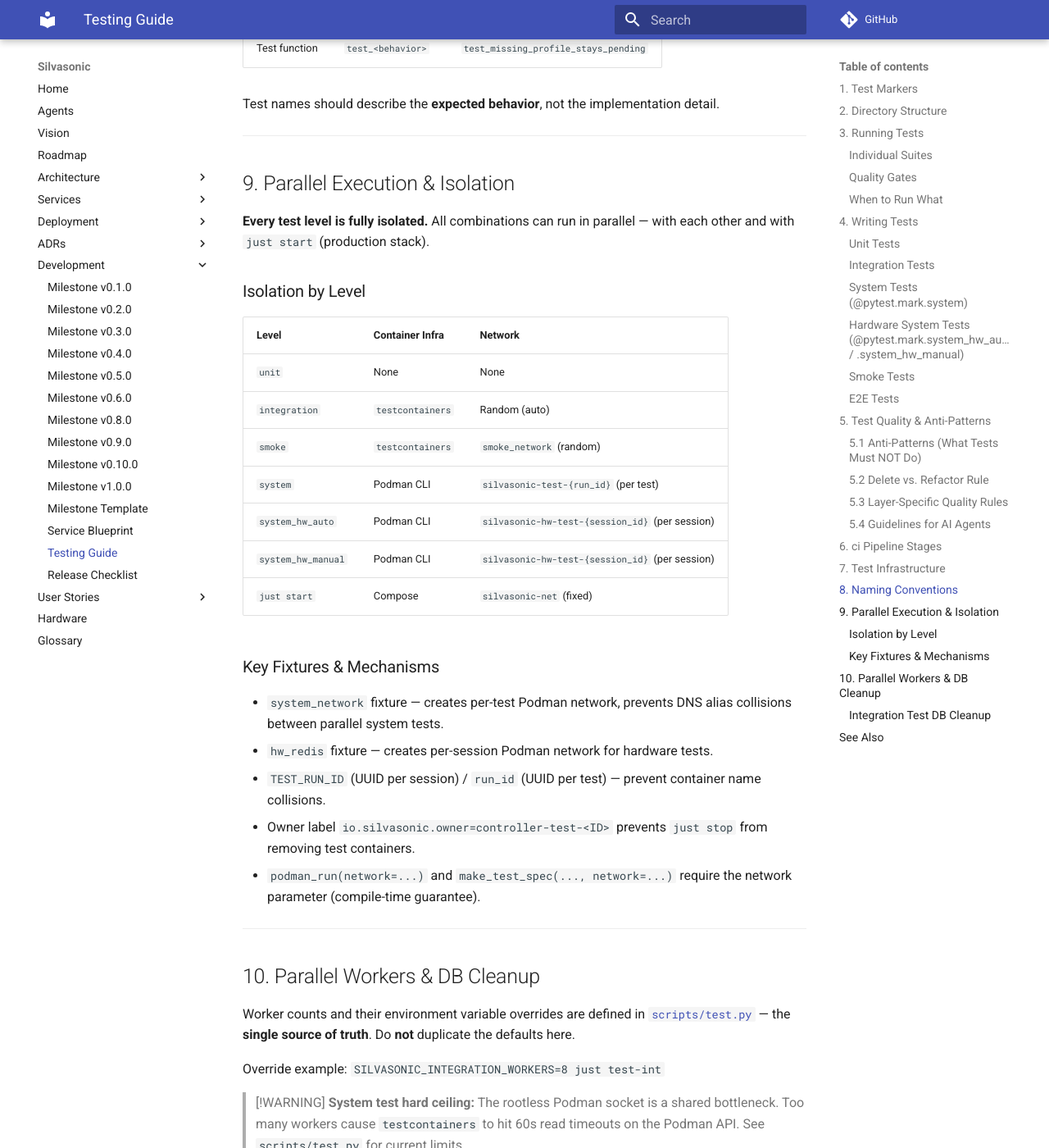
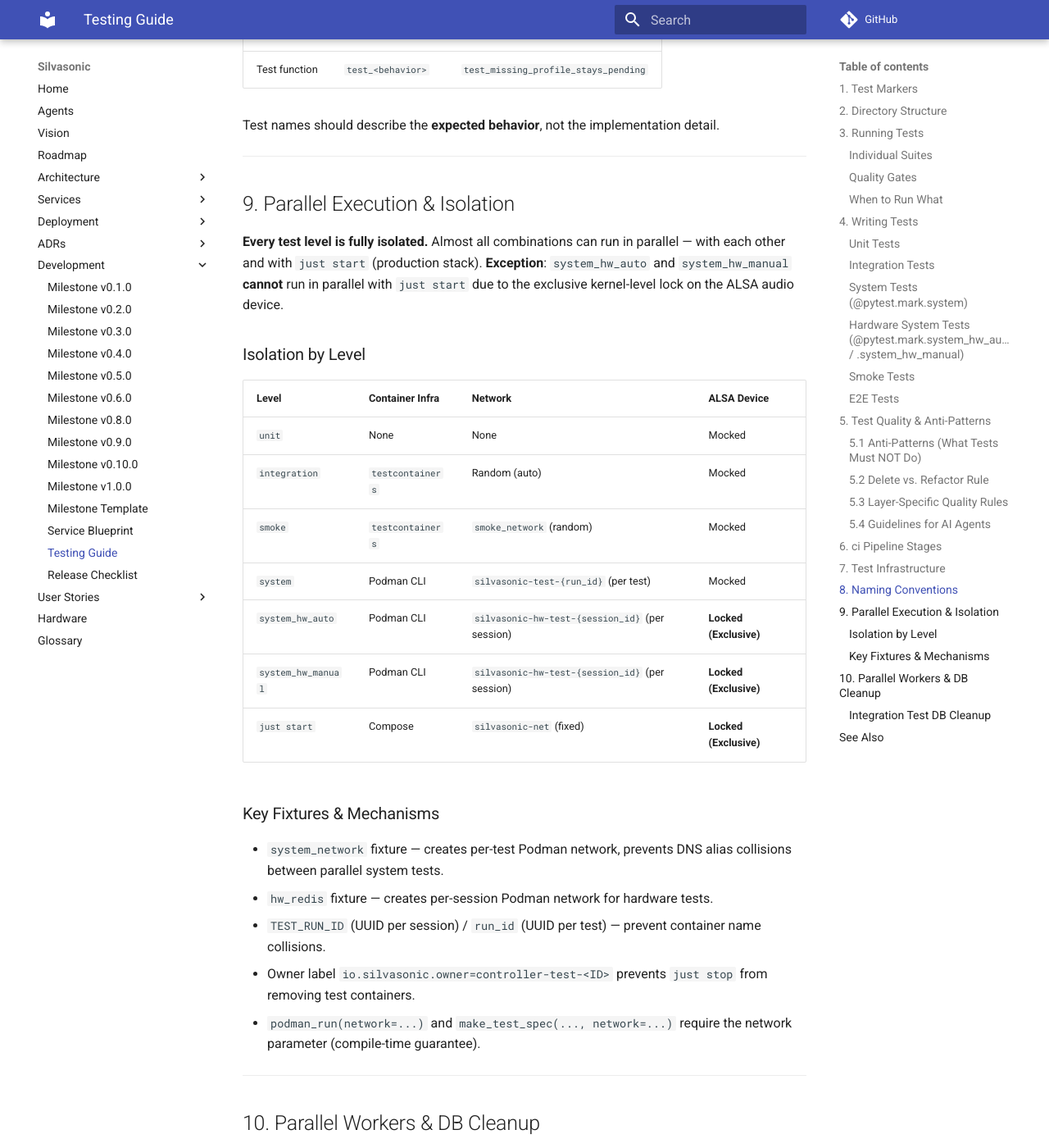
Before and after one commit to kyellsen/silvasonic, an MkDocs documentation site: the page built from docs/development/testing.md, in a window 1280 px wide and 1400 px high, scrolled down 7200 px. Shown: the whole window at 82% size. Built offline with MkDocs 1.6.1 and Material for MkDocs 9.7.7, drawn with Linux system fonts in a browser that asks for light colours; comment, search, counter and statistics services are not loaded; some of the changed text lies outside the part shown.

Commit message:
fix(testing): allow hardware tests to run parallel to mocked ci pipelines
Bug Fix:
- Resolve issue where `just ci`'s mocked system tests falsely triggered the hardware pre-flight check, blocking manual `test-hw` runs.
- Update `scripts/test.py` to filter `podman ps` via JSON format and explicit label/network checks, properly ignoring `controller-test-*` and `silvasonic-test-*` networks.

Documentation:
- Correct false claim in `testing.md` that hardware tests can run concurrently with the `just start` compose stack (ALSA exclusively locks the `/dev/snd` device).

```diff
--- a/docs/development/testing.md
+++ b/docs/development/testing.md
@@ -122,7 +122,7 @@ just ci              # Full CI pipeline (> 4m):
 - Each test session gets its own **isolated Podman network** (`silvasonic-hw-test-{id}`) via the `hw_redis` fixture.
 - Require a USB-Audio device connected (e.g., UltraMic 384K).
 - Skip automatically when no USB-Audio device is detected.
-- **Fully isolated from production** — can run while `just start` is active.
+- **Fully isolated via container network — but hardware-locked**. **Cannot** run while `just start` is active (ALSA device requires exclusive access).
 - **Never** included in CI pipelines — run manually via `just test-hw` or `just test-hw-manual`.
 
 ### Smoke Tests
@@ -236,19 +236,20 @@ Test names should describe the **expected behavior**, not the implementation det
 
 ## 9. Parallel Execution & Isolation
 
-**Every test level is fully isolated.** All combinations can run in parallel — with each other and with `just start` (production stack).
+**Every test level is fully isolated.** Almost all combinations can run in parallel — with each other and with `just start` (production stack).
+**Exception**: `system_hw_auto` and `system_hw_manual` **cannot** run in parallel with `just start` due to the exclusive kernel-level lock on the ALSA audio device.
 
 ### Isolation by Level
 
-| Level | Container Infra | Network |
-| --- | --- | --- |
-| `unit` | None | None |
-| `integration` | `testcontainers` | Random (auto) |
-| `smoke` | `testcontainers` | `smoke_network` (random) |
-| `system` | Podman CLI | `silvasonic-test-{run_id}` (per test) |
-| `system_hw_auto` | Podman CLI | `silvasonic-hw-test-{session_id}` (per session) |
-| `system_hw_manual` | Podman CLI | `silvasonic-hw-test-{session_id}` (per session) |
-| `just start` | Compose | `silvasonic-net` (fixed) |
+| Level | Container Infra | Network | ALSA Device |
+| --- | --- | --- | --- |
+| `unit` | None | None | Mocked |
+| `integration` | `testcontainers` | Random (auto) | Mocked |
+| `smoke` | `testcontainers` | `smoke_network` (random) | Mocked |
+| `system` | Podman CLI | `silvasonic-test-{run_id}` (per test) | Mocked |
+| `system_hw_auto` | Podman CLI | `silvasonic-hw-test-{session_id}` (per session) | **Locked (Exclusive)** |
+| `system_hw_manual` | Podman CLI | `silvasonic-hw-test-{session_id}` (per session) | **Locked (Exclusive)** |
+| `just start` | Compose | `silvasonic-net` (fixed) | **Locked (Exclusive)** |
 
 ### Key Fixtures & Mechanisms
 
```
Also changed, not shown: 1 other file.
